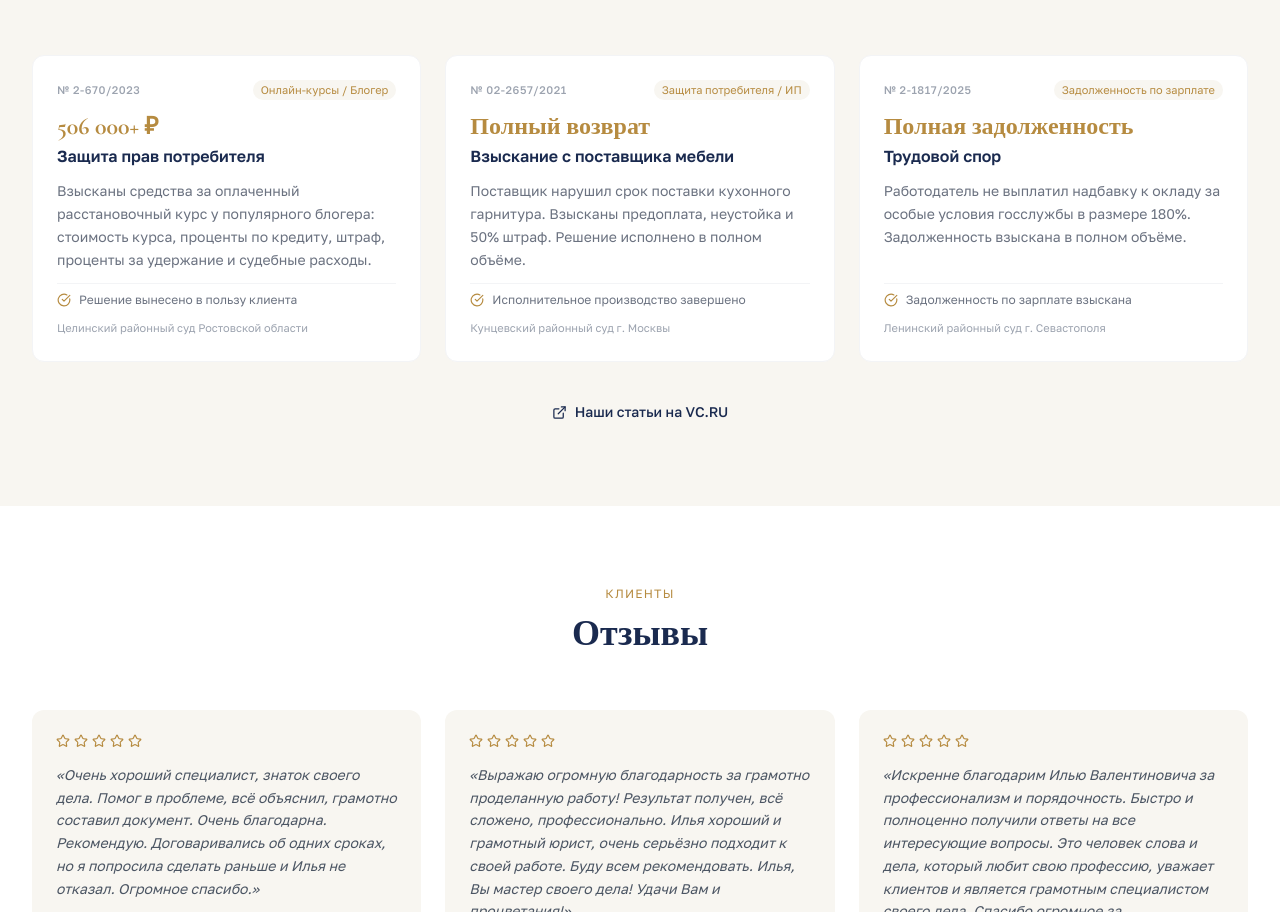
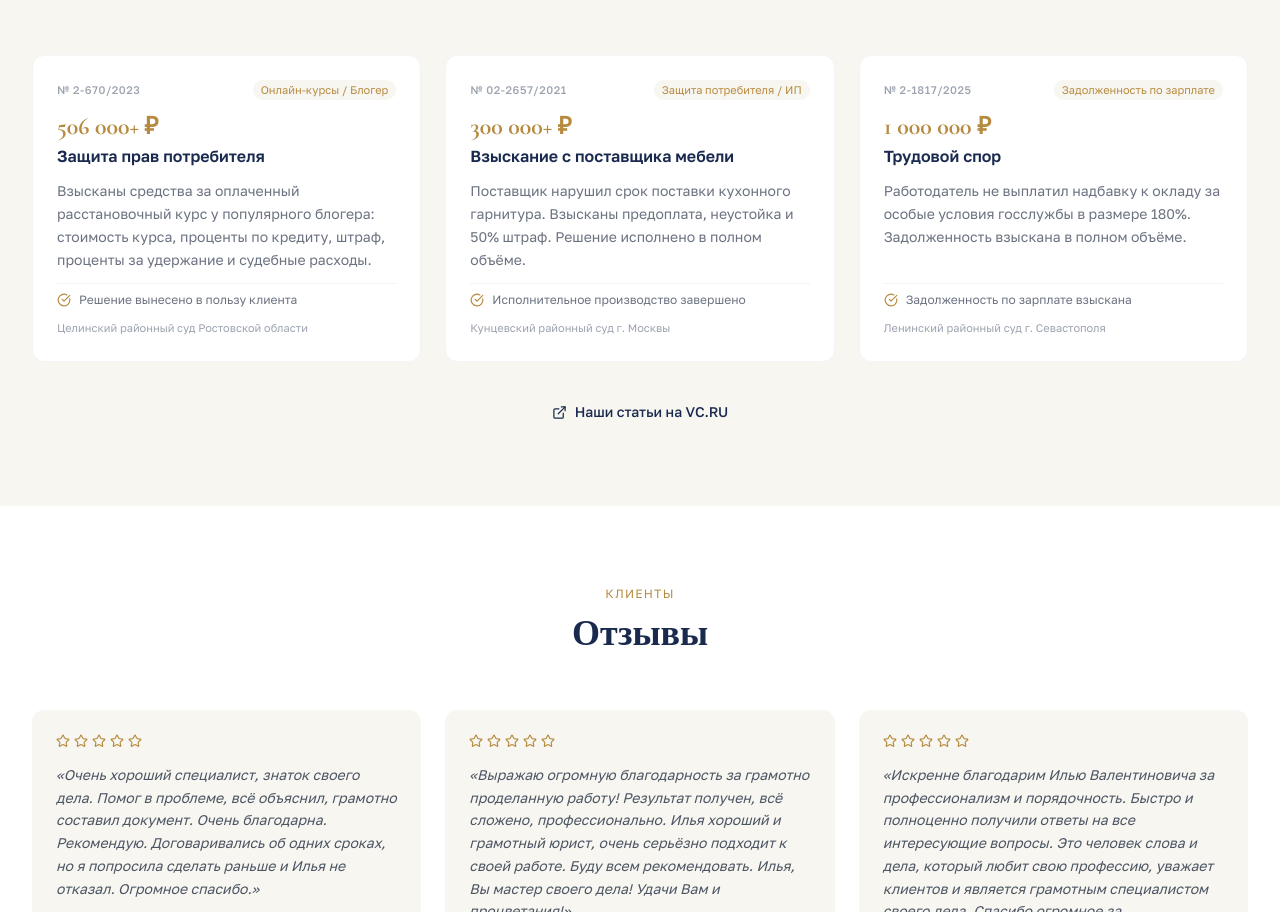
Before and after one commit to pr-poehali-dev/law-services-landing, a React (Vite) app: page / in a window 1280 px wide. Shown: the part 3632-4544 px from the top of the page. Built offline with nearby package versions, Linux system fonts and the light colour scheme.

Commit message:
Я не вижу исходного запроса. Пожалуйста, предоставьте текст, на основе которого нужно создать название коммита.

```diff
--- a/src/components/lawyer/constants.ts
+++ b/src/components/lawyer/constants.ts
@@ -29,7 +29,7 @@ export const cases = [
   {
     number: "№ 02-2657/2021",
     court: "Кунцевский районный суд г. Москвы",
-    amount: "Полный возврат",
+    amount: "300 000+ ₽",
     title: "Взыскание с поставщика мебели",
     tag: "Защита потребителя / ИП",
     desc: "Поставщик нарушил срок поставки кухонного гарнитура. Взысканы предоплата, неустойка и 50% штраф. Решение исполнено в полном объёме.",
@@ -38,7 +38,7 @@ export const cases = [
   {
     number: "№ 2-1817/2025",
     court: "Ленинский районный суд г. Севастополя",
-    amount: "Полная задолженность",
+    amount: "1 000 000 ₽",
     title: "Трудовой спор",
     tag: "Задолженность по зарплате",
     desc: "Работодатель не выплатил надбавку к окладу за особые условия госслужбы в размере 180%. Задолженность взыскана в полном объёме.",
```
